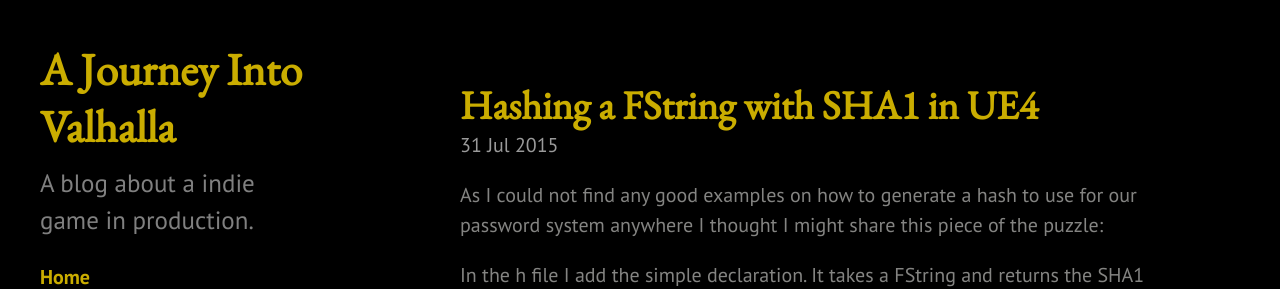
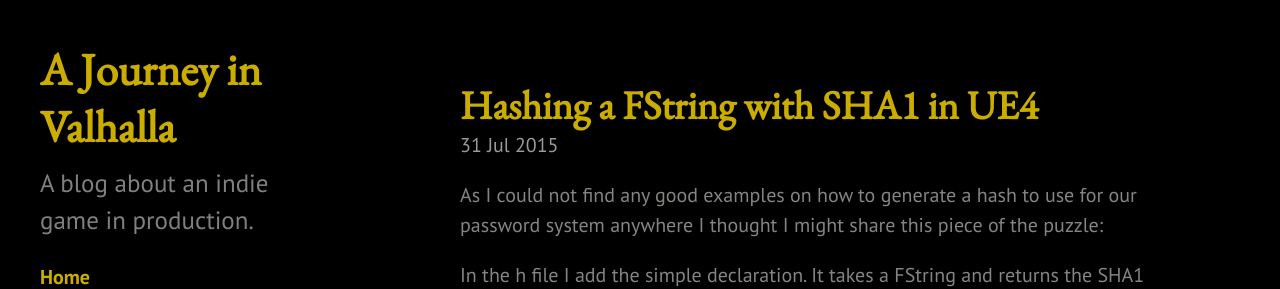
Before and after one commit to saiaku-gaming/valhalla-game.se, a Jekyll site: the page built from index.html, in a window 1280 px wide. Shown: the top 289 px of the page. Built offline with Jekyll 4.4.1, drawn with Linux system fonts in a browser that asks for light colours; Markdown is read by kramdown in place of the engine named in the settings; the list of posts is cut into pages by our own code.

Commit message:
Fixed stuff

```diff
--- a/_config.yml
+++ b/_config.yml
@@ -10,14 +10,10 @@
 exclude:          ["example"]
 
 # Setup
-title:            A Journey Into Valhalla
-tagline:          Instance focused MMORPG
-description:      "A blog about a indie game in production."
+title:            A Journey in Valhalla
+tagline:          Instance focused MORPG
+description:      "A blog about an indie game in production."
 url:              http://valhalla-game.se
 baseurl:          /
 
-author:
-  name:           'Mikael Berglund'
-  url:            http://flamingfox.se
-
 paginate:         5
--- a/atom.xml
+++ b/atom.xml
@@ -10,10 +10,6 @@
  <link href="{{ site.url }}/"/>
  <updated>{{ site.time | date_to_xmlschema }}</updated>
  <id>{{ site.url }}</id>
- <author>
-   <name>{{ site.author.name }}</name>
-   <email>{{ site.author.email }}</email>
- </author>
 
  {% for post in site.posts %}
  <entry>
```
